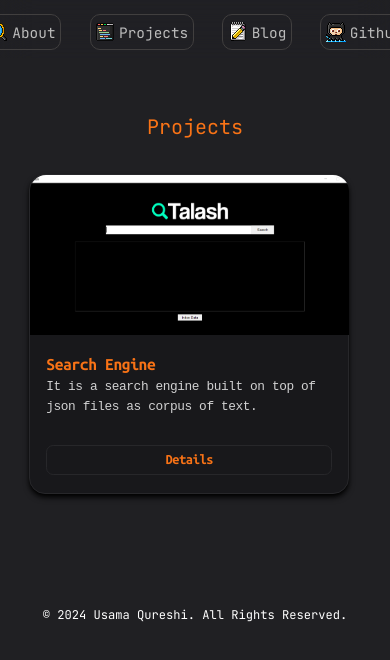
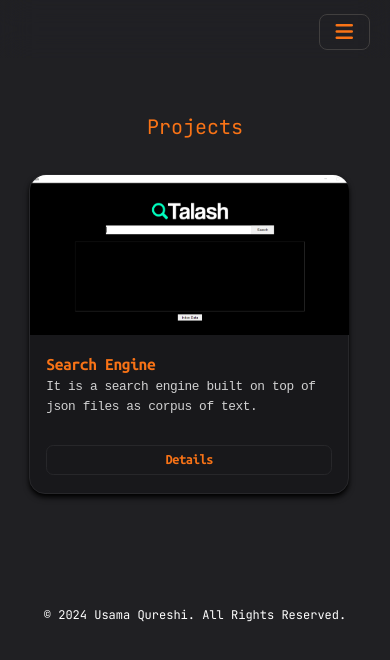
Before and after one commit to Grimmer107/grimmer107.github.io, a Next.js app: page /projects in a window 390 px wide. Shown: the top 660 px of the page. Built offline with nearby package versions, Linux system fonts and the light colour scheme; a web font is replaced by a local one.

Commit message:
feat: add media queries for navbar and footer

```diff
--- a/components/footer.tsx
+++ b/components/footer.tsx
@@ -2,7 +2,7 @@ import React from "react"
 
 export default function Footer() {
 	return (
-		<div className="m-auto mb-[1em] mt-[4em] text-center bg-[#202023] text-white text-[0.755rem] font-jetbrain">
+		<div className="m-auto mb-[1em] mt-[4em] bg-[#202023] text-center font-jetbrain text-[0.65rem] text-white min-[390px]:text-[0.75rem]">
 			© 2024 Usama Qureshi. All Rights Reserved.
 		</div>
 	)
--- a/components/navbar.tsx
+++ b/components/navbar.tsx
@@ -6,12 +6,14 @@ import React from "react"
 // const inter = Inter({ subsets: ["latin"] })
 
 export default function Navbar() {
+	const [dropdownShow, setDropdownShow] = React.useState<boolean>(false)
+
 	return (
 		<div
-			className={`flex flex-row m-0 pb-[0.5em] z-10 pt-[1em] mb-[1em] backdrop-filter backdrop-blur-[16px] backdrop-saturate-150 fixed justify-center h-[4em] align-middle font-jetbrain text-[0.9rem] w-[100%]`}
+			className={`fixed z-10 m-0 mb-[1em] flex h-[4em] w-[100%] flex-row justify-end pb-[0.5em] pt-[1em] align-middle font-jetbrain text-[0.9rem] backdrop-blur-[16px] backdrop-saturate-150 backdrop-filter min-[520px]:justify-center`}
 		>
 			<Link href={"/"}>
-				<div className="flex flex-row justify-center align-middle m-0 my-auto h-[2.5em] px-[1em] border-[1px] text-[#bbb] border-[#413f3f] hover:border-[#c0bbbb] cursor-pointer rounded-[10px] mx-[1em]">
+				<div className="m-0 mx-[1em] my-auto hidden h-[2.5em] cursor-pointer flex-row justify-center rounded-[10px] border-[1px] border-[#413f3f] px-[1em] align-middle text-[#bbb] hover:border-[#c0bbbb] min-[520px]:flex">
 					<Image
 						width={20}
 						height={20}
@@ -25,7 +27,7 @@ export default function Navbar() {
 				</div>
 			</Link>
 			<Link href={"/projects"}>
-				<div className="flex flex-row justify-center align-middle m-0 my-auto h-[2.5em] px-[1em] border-[1px] text-[#bbb] border-[#413f3f] hover:border-[#c0bbbb] cursor-pointer rounded-[10px] mx-[1em]">
+				<div className="m-0 mx-[1em] my-auto hidden h-[2.5em] cursor-pointer flex-row justify-center rounded-[10px] border-[1px] border-[#413f3f] px-[1em] align-middle text-[#bbb] hover:border-[#c0bbbb] min-[520px]:flex">
 					<Image
 						width={20}
 						height={20}
@@ -39,7 +41,7 @@ export default function Navbar() {
 				</div>
 			</Link>
 			<Link href={"/blogs"}>
-				<div className="flex flex-row justify-center align-middle m-0 my-auto h-[2.5em] px-[1em] border-[1px] text-[#bbb] border-[#413f3f] hover:border-[#c0bbbb] cursor-pointer rounded-[10px] mx-[1em]">
+				<div className="m-0 mx-[1em] my-auto hidden h-[2.5em] cursor-pointer flex-row justify-center rounded-[10px] border-[1px] border-[#413f3f] px-[1em] align-middle text-[#bbb] hover:border-[#c0bbbb] min-[520px]:flex">
 					<Image
 						width={20}
 						height={20}
@@ -53,7 +55,7 @@ export default function Navbar() {
 				</div>
 			</Link>
 			<Link href={"https://github.com/Grimmer107"}>
-				<div className="flex flex-row justify-center align-middle m-0 my-auto h-[2.5em] px-[1em] border-[1px] text-[#bbb] border-[#413f3f] hover:border-[#c0bbbb] cursor-pointer rounded-[10px] mx-[1em]">
+				<div className="m-0 mx-[1em] my-auto hidden h-[2.5em] cursor-pointer flex-row justify-center rounded-[10px] border-[1px] border-[#413f3f] px-[1em] align-middle text-[#bbb] hover:border-[#c0bbbb] min-[520px]:flex">
 					<Image
 						width={20}
 						height={20}
@@ -66,6 +68,36 @@ export default function Navbar() {
 					<p className="m-0 mx-auto my-auto ml-1">Github</p>
 				</div>
 			</Link>
+			<div
+				onClick={() => setDropdownShow(prevState => !prevState)}
+				className={`relative mr-[1em] ${dropdownShow ? "bg-primary text-black" : ""} flex cursor-pointer flex-col justify-center rounded-[0.5rem] border-[1px] border-[#413f3f] px-[0.8em] py-[0.8rem] text-center text-[1.25rem] text-primary hover:bg-primary hover:text-black min-[520px]:hidden`}
+			>
+				<i className="fa-solid fa-bars m-auto"></i>
+				<div
+					className={`absolute right-[-0.1em] top-[3.75em] z-10 flex-col bg-[#202023] text-[0.85rem] text-primary ${dropdownShow ? "flex" : "hidden"} rounded-[0.5em] border-[1px] border-[#413f3f]`}
+				>
+					<Link href={"/"}>
+						<div className="m-auto w-[100%] rounded-t-[0.5em] border-b-[1px] border-[#413f3f] px-[2em] py-[0.75em] hover:bg-[#18181B]">
+							About
+						</div>
+					</Link>
+					<Link href={"/projects"}>
+						<div className="m-auto w-[100%] border-b-[1px] border-[#413f3f] px-[2em] py-[0.75em] hover:bg-[#18181B]">
+							Projects
+						</div>
+					</Link>
+					<Link href={"/blogs"}>
+						<div className="m-auto w-[100%] border-b-[1px] border-[#413f3f] px-[2em] py-[0.75em] hover:bg-[#18181B]">
+							Blogs
+						</div>
+					</Link>
+					<Link href={"https://github.com/Grimmer107"}>
+						<div className="m-auto w-[100%] rounded-b-[0.5em] px-[2em] py-[0.75em] hover:bg-[#18181B]">
+							GitHub
+						</div>
+					</Link>
+				</div>
+			</div>
 		</div>
 	)
 }
--- a/pages/_document.tsx
+++ b/pages/_document.tsx
@@ -11,6 +11,13 @@ export default function Document() {
 					rel="stylesheet"
 				/>
 				<link rel="icon" href="/favicon.jpg" sizes="any" />
+				<link
+					rel="stylesheet"
+					href="https://cdnjs.cloudflare.com/ajax/libs/font-awesome/6.5.2/css/all.min.css"
+					integrity="sha512-SnH5WK+bZxgPHs44uWIX+LLJAJ9/2PkPKZ5QiAj6Ta86w+fsb2TkcmfRyVX3pBnMFcV7oQPJkl9QevSCWr3W6A=="
+					crossOrigin="anonymous"
+					referrerPolicy="no-referrer"
+				/>
 			</Head>
 			<body className="bg-[#202023]">
 				<Main />
--- a/pages/blogs/index.tsx
+++ b/pages/blogs/index.tsx
@@ -65,7 +65,7 @@ export default function Blog({ blogs }: any) {
 				</div>
 			</section>
 			<section className="m-auto flex w-[100%] flex-col justify-center py-[3em] align-middle">
-				<div className="m-auto mb-[1em] flex w-[70%] flex-row text-left">
+				<div className="m-auto mb-[1em] flex w-[90%] flex-row text-left min-[390px]:w-[70%]">
 					<svg
 						stroke="white"
 						fill="white"
@@ -79,7 +79,7 @@ export default function Blog({ blogs }: any) {
 						<path d="M20 3H4c-1.103 0-2 .897-2 2v14c0 1.103.897 2 2 2h16c1.103 0 2-.897 2-2V5c0-1.103-.897-2-2-2zM4 19V5h16l.002 14H4z"></path>
 						<path d="M6 7h12v2H6zm0 4h12v2H6zm0 4h6v2H6z"></path>
 					</svg>
-					<p className="ml-[0.5em] font-ubuntu text-[1.25rem] text-white">
+					<p className="ml-[0.5em] font-ubuntu text-[1.1rem] text-white min-[390px]:text-[1.25rem]">
 						Explore All
 					</p>
 				</div>
```
